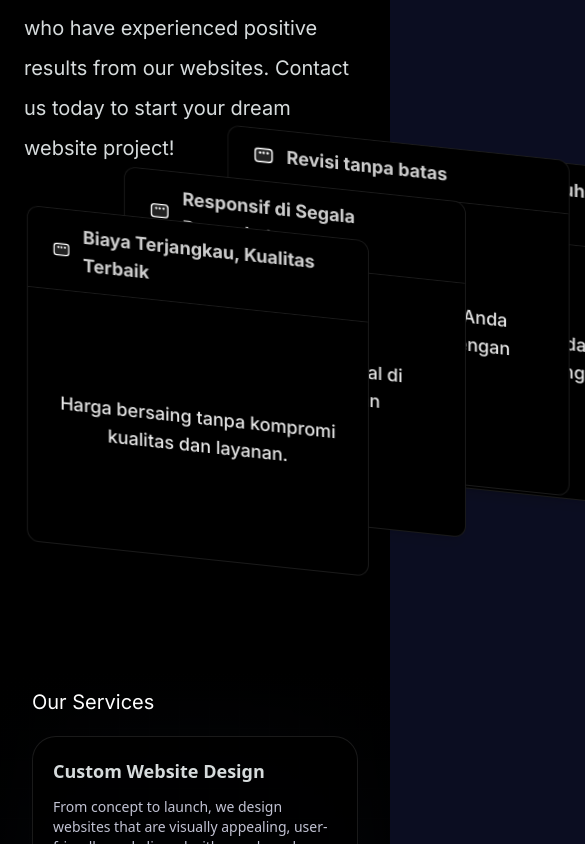
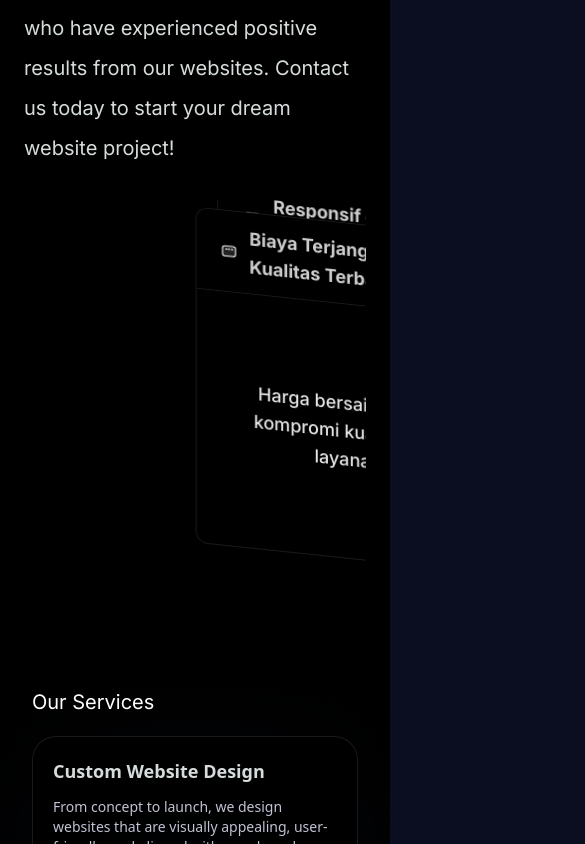
Before and after one commit to nchola/appwebjoki, a Next.js app: page / in a window 390 px wide. Shown: the part 1620-2464 px from the top of the page, 585 px wide, since content can reach past the window. Built offline with nearby package versions, Linux system fonts and the light colour scheme.

Commit message:
Add responsive support to CardSwap component
Enhanced CardSwap to support mobile responsiveness by introducing mobile-specific props (mobileCardDistance, mobileAlign, breakpoint) and updating layout logic. Updated About section to utilize new CardSwap props for improved display on smaller screens.

```diff
--- a/src/components/About.tsx
+++ b/src/components/About.tsx
@@ -77,16 +77,20 @@ const About = () => {
         Join dozens of business owners who have experienced positive results from our websites. Contact us today to start your dream website project!
       </motion.div>
       {/* Kanan: CardSwap Benefit */}
-      <div className="flex w-full lg:w-1/2 items-center justify-end relative min-h-[384px] max-w-full overflow-visible">
-        <div className="relative w-full max-w-[504px] h-[336px] flex items-center justify-end">
+      <div className="flex w-full items-center justify-center md:justify-end relative min-h-[384px] overflow-hidden px-4 md:px-0">
+        <div className="relative w-full max-w-full md:max-w-[584px] h-[336px] flex items-center justify-center md:justify-end">
+          <div className="w-full max-w-[320px] md:max-w-full">
             <CardSwap
-            width={"100%"}
+              width="100%"
               height={336}
               cardDistance={90}
-            verticalDistance={36}
+              verticalDistance={30}
               delay={3000}
               pauseOnHover={true}
               align="right"
+              mobileCardDistance={20}
+              mobileAlign="center"
+              breakpoint={768}
             >
               {benefitList.map((benefit, idx) => (
                 <Card key={idx} customClass="p-0 flex flex-col items-stretch justify-start text-left w-full h-full bg-[#18181b] rounded-xl border border-white/10 shadow-lg">
@@ -106,6 +110,7 @@ const About = () => {
           </div>
         </div>
       </div>
+    </div>
   );
 };
 
--- a/src/components/CardSwap/CardSwap.tsx
+++ b/src/components/CardSwap/CardSwap.tsx
@@ -9,6 +9,7 @@ import React, {
   useEffect,
   useMemo,
   useRef,
+  useState,
 } from "react";
 import gsap from "gsap";
 
@@ -24,6 +25,9 @@ export interface CardSwapProps {
   easing?: "linear" | "elastic";
   align?: "center" | "right";
   children: ReactNode;
+  mobileCardDistance?: number;
+  mobileAlign?: "center" | "right";
+  breakpoint?: number;
 }
 
 export interface CardProps extends React.HTMLAttributes<HTMLDivElement> {
@@ -61,18 +65,31 @@ const makeSlot = (
   zIndex: total - i,
 });
 
-const placeNow = (el: HTMLElement, slot: Slot, skew: number) =>
+// Ubah signature placeNow agar menerima containerRef
+const placeNow = (
+  el: HTMLElement,
+  slot: Slot,
+  skew: number,
+  breakpoint: number,
+  containerRef: React.RefObject<HTMLDivElement>
+) => {
+  const containerWidth = containerRef.current?.offsetWidth || 0;
+  const viewportWidth = window.innerWidth;
+  const isMobile = viewportWidth < breakpoint;
+  const maxX = isMobile ? viewportWidth * 0.9 : containerWidth;
+  const safeX = Math.min(slot.x, maxX - el.offsetWidth);
+
   gsap.set(el, {
-    x: slot.x,
+    x: safeX,
     y: slot.y,
     z: slot.z,
-    xPercent: -50,
-    yPercent: -50,
+    xPercent: isMobile ? 0 : -50,
     skewY: skew,
     transformOrigin: "center center",
     zIndex: slot.zIndex,
     force3D: true,
   });
+};
 
 const CardSwap: React.FC<CardSwapProps> = ({
   width = 500,
@@ -86,7 +103,23 @@ const CardSwap: React.FC<CardSwapProps> = ({
   easing = "elastic",
   align = "center",
   children,
+  mobileCardDistance = 20,
+  mobileAlign = "center",
+  breakpoint = 768,
+  ...rest
 }) => {
+  const [isMobile, setIsMobile] = useState(false);
+  useEffect(() => {
+    const checkMobile = () => setIsMobile(window.innerWidth < breakpoint);
+    checkMobile();
+    window.addEventListener('resize', checkMobile);
+    return () => window.removeEventListener('resize', checkMobile);
+  }, [breakpoint]);
+
+  const currentCardDistance = isMobile ? mobileCardDistance : cardDistance;
+  const currentAlign = isMobile ? mobileAlign : align;
+  const currentWidth = isMobile ? "100%" : width;
+
   const config =
     easing === "elastic"
       ? {
@@ -128,8 +161,10 @@ const CardSwap: React.FC<CardSwapProps> = ({
     refs.forEach((r, i) =>
       placeNow(
         r.current!,
-        makeSlot(i, cardDistance, verticalDistance, total),
-        skewAmount
+        makeSlot(i, currentCardDistance, verticalDistance, total),
+        skewAmount,
+        breakpoint,
+        container
       )
     );
 
@@ -150,7 +185,7 @@ const CardSwap: React.FC<CardSwapProps> = ({
       tl.addLabel("promote", `-=${config.durDrop * config.promoteOverlap}`);
       rest.forEach((idx, i) => {
         const el = refs[idx].current!;
-        const slot = makeSlot(i, cardDistance, verticalDistance, refs.length);
+        const slot = makeSlot(i, currentCardDistance, verticalDistance, refs.length);
         tl.set(el, { zIndex: slot.zIndex }, "promote");
         tl.to(
           el,
@@ -167,7 +202,7 @@ const CardSwap: React.FC<CardSwapProps> = ({
 
       const backSlot = makeSlot(
         refs.length - 1,
-        cardDistance,
+        currentCardDistance,
         verticalDistance,
         refs.length
       );
@@ -217,7 +252,7 @@ const CardSwap: React.FC<CardSwapProps> = ({
       };
     }
     return () => clearInterval(intervalRef.current);
-  }, [cardDistance, verticalDistance, delay, pauseOnHover, skewAmount, easing]);
+  }, [cardDistance, verticalDistance, delay, pauseOnHover, skewAmount, easing, currentCardDistance, currentAlign, currentWidth, breakpoint]);
 
   const rendered = childArr.map((child, i) =>
     isValidElement<CardProps>(child)
@@ -225,13 +260,13 @@ const CardSwap: React.FC<CardSwapProps> = ({
           key: i,
           ref: refs[i],
           style: {
-            width,
+            width: currentWidth,
             height,
             ...(child.props.style ?? {}),
-            left: align === "center" ? "50%" : undefined,
-            right: align === "right" ? 0 : undefined,
+            left: currentAlign === "center" ? "50%" : undefined,
+            right: currentAlign === "right" ? 0 : undefined,
             transform:
-              align === "center"
+              currentAlign === "center"
                 ? "translate(-50%, -50%)"
                 : "translateY(-50%)",
           },
@@ -247,11 +282,11 @@ const CardSwap: React.FC<CardSwapProps> = ({
     <div
       ref={container}
       className={
-        align === "right"
+        currentAlign === "right"
           ? "card-swap-container flex items-center justify-end"
           : "card-swap-container flex items-center justify-center"
       }
-      style={{ width, height }}
+      style={{ width: currentWidth, height }}
     >
       {rendered}
     </div>
```
Lines whose indentation alone changed are shown as unchanged.
